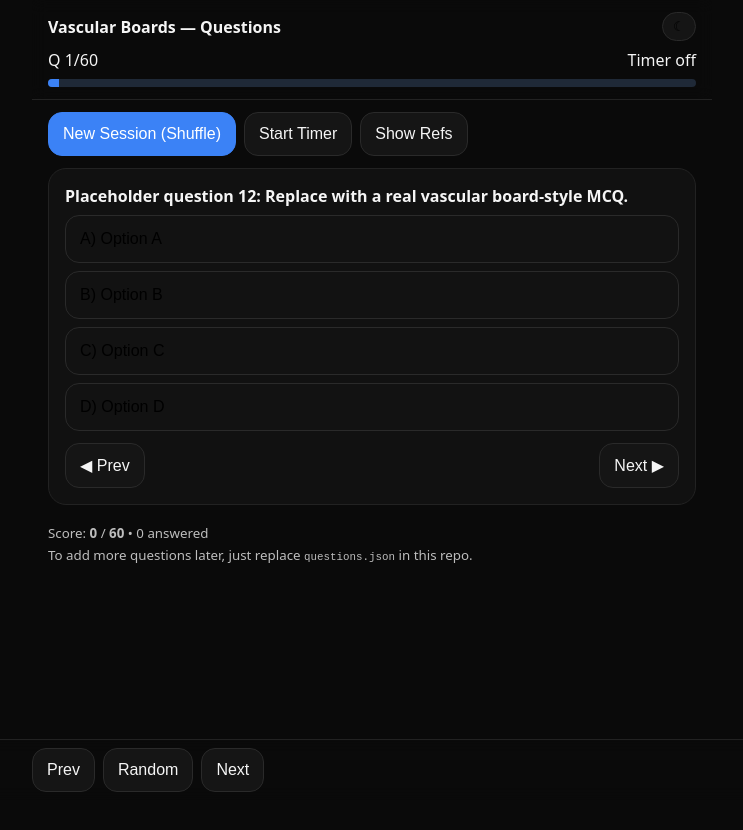
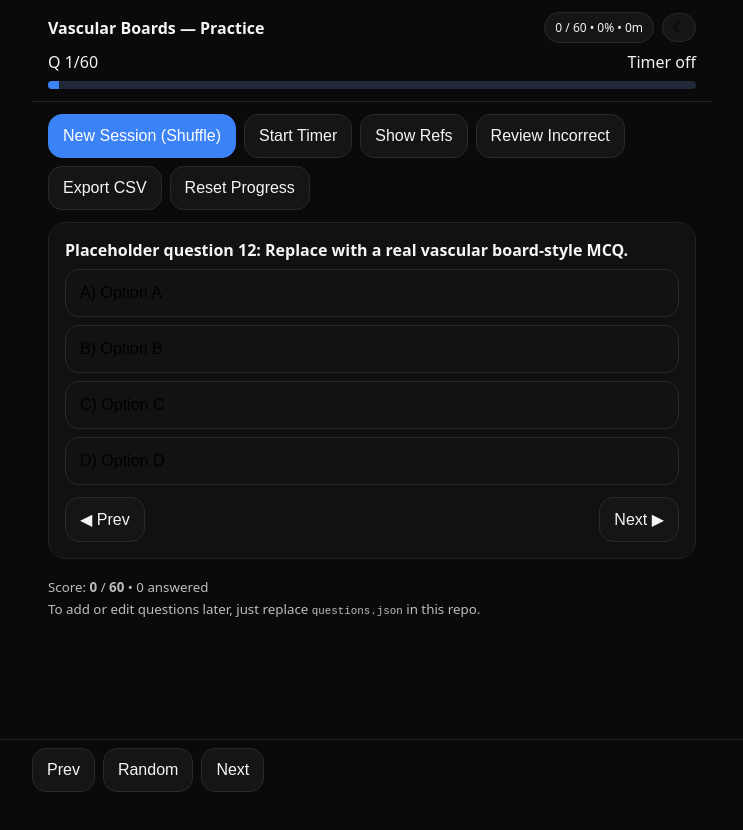
Before and after one commit to DrGoo1/vascular-boards-jg, a plain HTML site: page index.html in a window 1280 px wide. Both pictures are taken after a click on the button "New Session (Shuffle)". Shown: the whole page, without its empty margins (268-1011 px from the left). Before the commit the page ends 800 px from the top, so only its background shows below. Drawn offline with Linux system fonts and the light colour scheme.

Commit message:
Add files via upload

```diff
--- a/index.html
+++ b/index.html
@@ -4,7 +4,7 @@
 <head>
   <meta charset="utf-8" />
   <meta name="viewport" content="width=device-width, initial-scale=1, viewport-fit=cover" />
-  <title>Vascular Boards Quiz (60Q+)</title>
+  <title>Vascular Boards Quiz</title>
   <meta name="apple-mobile-web-app-capable" content="yes" />
   <meta name="apple-mobile-web-app-status-bar-style" content="black-translucent" />
   <meta name="theme-color" content="#0a0a0a" />
@@ -13,7 +13,7 @@
   <style>
     :root{--bg:#0a0a0a;--fg:#f5f5f5;--mut:#bdbdbd;--card:#111;--accent:#3b82f6;--ok:#16a34a;--bad:#dc2626}
     *{box-sizing:border-box} html,body{margin:0;height:100%;background:var(--bg);color:var(--fg);font-family:system-ui,-apple-system,Segoe UI,Roboto,Helvetica,Arial}
-    .wrap{max-width:680px;margin:0 auto;padding:16px 16px 96px}
+    .wrap{max-width:680px;margin:0 auto;padding:16px 16px 112px}
     .top{position:sticky;top:0;background:rgba(10,10,10,.7);backdrop-filter:blur(8px);border-bottom:1px solid #222;padding:12px 16px;margin:-16px -16px 12px}
     .row{display:flex;gap:8px;align-items:center} .sp{flex:1}
     .btn{appearance:none;border:1px solid #2a2a2a;background:#151515;color:var(--fg);padding:12px 14px;border-radius:14px;font-size:16px}
@@ -28,15 +28,17 @@
     .foot .row{max-width:680px;margin:0 auto}
     small{color:var(--mut)} a{color:#93c5fd}
     .toggle{border-radius:999px;padding:6px 10px;border:1px solid #2a2a2a;background:#151515}
+    .pill{font-size:12px;border:1px solid #2a2a2a;border-radius:999px;padding:6px 10px;background:#151515}
   </style>
 </head>
 <body>
   <div class="wrap">
     <div class="top">
       <div class="row">
-        <strong>Vascular Boards — Questions</strong>
+        <strong>Vascular Boards — Practice</strong>
         <div class="sp"></div>
-        <button class="toggle" id="themeBtn">☾</button>
+        <span id="stats" class="pill">0 / 0 • 0% • Session 0m</span>
+        <button class="toggle" id="themeBtn" title="Toggle theme">☾</button>
       </div>
       <div class="row" style="margin-top:8px">
         <div>Q <span id="qnum">1</span>/<span id="qtot">—</span></div>
@@ -46,10 +48,13 @@
       <div class="meter" style="margin-top:8px"><i id="meter" style="width:0%"></i></div>
     </div>
 
-    <div class="row" style="gap:8px;margin:8px 0 12px">
+    <div class="row" style="gap:8px;margin:8px 0 12px; flex-wrap:wrap">
       <button class="btn pri" id="newBtn">New Session (Shuffle)</button>
       <button class="btn" id="timerBtn">Start Timer</button>
       <button class="btn" id="refsBtn">Show Refs</button>
+      <button class="btn" id="reviewBtn">Review Incorrect</button>
+      <button class="btn" id="exportBtn">Export CSV</button>
+      <button class="btn" id="resetBtn">Reset Progress</button>
     </div>
 
     <div class="card" id="qcard">
@@ -68,9 +73,9 @@
       </div>
     </div>
 
-    <div style="margin:16px 0 96px">
+    <div style="margin:16px 0 112px">
       <small>Score: <b id="score">0</b> / <b id="tot">0</b> • <span id="answered">0 answered</span></small><br/>
-      <small>To add more questions later, just replace <code>questions.json</code> in this repo.</small>
+      <small>To add or edit questions later, just replace <code>questions.json</code> in this repo.</small>
     </div>
   </div>
 
@@ -106,6 +111,7 @@
 
     let qs = []; let order=[]; let idx=0; let answers=[];
     let showRefs=false; let startTs=Date.now(); let timerOn=false; let dark=true;
+    let reviewMode=false;
 
     // Elements
     const qnum = document.getElementById('qnum');
@@ -122,6 +128,7 @@
     const ansEl = document.getElementById('answered');
     const timerEl = document.getElementById('timer');
     const themeBtn = document.getElementById('themeBtn');
+    const statsEl = document.getElementById('stats');
 
     const newBtn=document.getElementById('newBtn');
     const timerBtn=document.getElementById('timerBtn');
@@ -131,6 +138,9 @@
     const fprev=document.getElementById('fprev');
     const fnext=document.getElementById('fnext');
     const frand=document.getElementById('frand');
+    const reviewBtn=document.getElementById('reviewBtn');
+    const exportBtn=document.getElementById('exportBtn');
+    const resetBtn=document.getElementById('resetBtn');
 
     function init(){
       // load/persist
@@ -142,6 +152,7 @@
       startTs = lsGet('sf_start', Date.now());
       timerOn = !!lsGet('sf_timer', false);
       dark = !!lsGet('sf_dark', true);
+      reviewMode = !!lsGet('sf_review', false);
       applyTheme();
       qtot.textContent = qs.length; totEl.textContent = qs.length;
       render();
@@ -157,14 +168,41 @@
     themeBtn.onclick = ()=>{ dark = !dark; applyTheme(); };
 
     function shuffle(arr){for(let i=arr.length-1;i>0;i--){const j=Math.floor(Math.random()*(i+1));[arr[i],arr[j]]=[arr[j],arr[i]];}return arr}
-    function reset(sh){answers = qs.map(()=>({choice:null,correct:null,ts:Date.now()})); lsSet('sf_answers',answers); idx=0; lsSet('sf_idx',idx); startTs=Date.now(); lsSet('sf_start',startTs); order = sh? shuffle(qs.map((_,i)=>i)): qs.map((_,i)=>i); lsSet('sf_order',order); render();}
+    function reset(sh){
+      answers = qs.map(()=>({choice:null,correct:null,ts:Date.now()}));
+      lsSet('sf_answers',answers); idx=0; lsSet('sf_idx',idx);
+      startTs=Date.now(); lsSet('sf_start',startTs);
+      order = sh? shuffle(qs.map((_,i)=>i)): qs.map((_,i)=>i);
+      lsSet('sf_order',order); reviewMode=false; lsSet('sf_review',reviewMode);
+      render();
+    }
 
     function render(){
       if(!qs.length){ qtext.textContent='No questions found in questions.json'; return;}
-      const qi = order[idx];
+
+      // if review mode, filter order to only incorrect
+      let effectiveOrder = order;
+      if(reviewMode){
+        effectiveOrder = order.filter(i => answers[i]?.correct === false);
+        if(!effectiveOrder.length){
+          reviewMode = false; lsSet('sf_review', false);
+          effectiveOrder = order;
+        }
+        idx = Math.min(idx, effectiveOrder.length-1);
+      }
+
+      const total = qs.length;
+      const answeredCount = answers.filter(x=>x.correct!==null).length;
+      const correctCount = answers.filter(x=>x.correct===true).length;
+      const pct = total? Math.round(correctCount/total*100) : 0;
+      statsEl.textContent = `${correctCount} / ${total} • ${pct}% • ${formatMinutes((Date.now()-startTs)/60000)}m`;
+
+      const qi = effectiveOrder[idx] ?? 0;
       const q = qs[qi];
-      qnum.textContent = idx+1;  qtot.textContent = qs.length; totEl.textContent = qs.length;
-      meter.style.width = ((idx+1)/qs.length*100).toFixed(1)+'%';
+      qnum.textContent = (effectiveOrder.indexOf(qi)+1) || (idx+1);
+      qtot.textContent = reviewMode ? effectiveOrder.length : total;
+      totEl.textContent = total;
+      meter.style.width = (((effectiveOrder.indexOf(qi)+1) || (idx+1))/ (reviewMode ? effectiveOrder.length : total) * 100).toFixed(1)+'%';
       qtext.textContent = q["Question"];
       optsDiv.innerHTML = '';
       const letters=['A','B','C','D'];
@@ -178,7 +216,7 @@
           if(isRight) b.classList.add('ok');
           if(picked&&!isRight) b.classList.add('bad');
         }
-        b.onclick=()=>pick(L);
+        b.onclick=()=>pick(L, qi);
         optsDiv.appendChild(b);
       });
       // feedback
@@ -190,28 +228,30 @@
           refWrap.hidden=false; refLink.href=q["Reference URL"]; refLink.textContent = q["Reference Title"]||q["Reference URL"];
         } else { refWrap.hidden=true; }
       } else { expl.hidden=true; }
-      // score
+      // score & persist
       const sc = answers.filter(x=>x.correct===true).length;
       const an = answers.filter(x=>x.correct!==null).length;
       scoreEl.textContent = sc; ansEl.textContent = an + ' answered';
-      // persist
-      lsSet('sf_qs',qs); lsSet('sf_order',order); lsSet('sf_idx',idx); lsSet('sf_answers',answers); lsSet('sf_showRefs',showRefs); lsSet('sf_timer',timerOn);
+      lsSet('sf_qs',qs); lsSet('sf_order',order); lsSet('sf_idx',idx); lsSet('sf_answers',answers); lsSet('sf_showRefs',showRefs); lsSet('sf_timer',timerOn); lsSet('sf_review',reviewMode);
     }
 
-    function pick(L){
-      const qi = order[idx];
+    function pick(L, qi){
       const q = qs[qi];
       const correct = q["Correct"]===L;
       answers[qi] = {choice:L, correct, ts: Date.now()};
       render();
     }
 
-    function next(){ idx = Math.min(idx+1, qs.length-1); lsSet('sf_idx',idx); render(); }
-    function prev(){ idx = Math.max(idx-1, 0); lsSet('sf_idx',idx); render(); }
+    function next(){ idx = idx+1; render(); }
+    function prev(){ idx = Math.max(idx-1, 0); render(); }
+    function formatMinutes(m){ return Math.floor(m); }
 
     newBtn.onclick = ()=> reset(true);
-    nextBtn.onclick = next; prevBtn.onclick = prev; fnext.onclick = next; fprev.onclick = prev; frand.onclick=()=>{ idx = Math.floor(Math.random()*qs.length); lsSet('sf_idx',idx); render(); };
+    nextBtn.onclick = next; prevBtn.onclick = prev; fnext.onclick = next; fprev.onclick = prev;
+    frand.onclick=()=>{ idx = Math.floor(Math.random()*(reviewMode? order.filter(i=>answers[i]?.correct===false).length : qs.length)); render(); };
     refsBtn.onclick = ()=>{ showRefs=!showRefs; refsBtn.textContent = showRefs? 'Hide Refs':'Show Refs'; render(); };
+    reviewBtn.onclick = ()=>{ reviewMode = !reviewMode; lsSet('sf_review', reviewMode); idx = 0; render(); };
+    resetBtn.onclick = ()=>{ if(confirm('Reset local progress?')){ localStorage.removeItem('sf_answers'); answers = qs.map(()=>({choice:null,correct:null,ts:Date.now()})); render(); } };
 
     // Timer
     let tInt=null; function tick(){ const s = Math.floor((Date.now()-startTs)/1000); timerEl.textContent = s? Math.floor(s/60)+'m '+(s%60)+'s':'0s'; }
@@ -220,6 +260,30 @@
       startTs = Date.now(); lsSet('sf_start',startTs); timerOn=true; lsSet('sf_timer',timerOn); tick(); tInt=setInterval(tick,1000);
     };
     if(timerOn){ tick(); tInt=setInterval(tick,1000);} else { timerEl.textContent='Timer off'; }
+
+    // Export CSV
+    exportBtn.onclick = ()=>{
+      const rows = [['Question','YourChoice','CorrectChoice','WasCorrect','Timestamp']];
+      answers.forEach((a,i)=>{
+        const q = qs[i];
+        rows.push([
+          (q?.Question||'').replaceAll('"','""'),
+          a?.choice ?? '',
+          q?.Correct ?? '',
+          a?.correct === null ? '' : (a?.correct ? '1' : '0'),
+          a?.ts ?? ''
+        ]);
+      });
+      const csv = rows.map(r => r.map(x => `"${x}"`).join(',')).join('\n');
+      const blob = new Blob([csv], {type: 'text/csv'});
+      const url = URL.createObjectURL(blob);
+      const a = document.createElement('a');
+      a.href = url; a.download = 'vascular-quiz-results.csv'; a.click();
+      URL.revokeObjectURL(url);
+    };
+
+    // Initial placeholders
+    document.getElementById('qtext').textContent = 'App is ready. Questions will load here…';
   </script>
 </body>
 </html>
```
